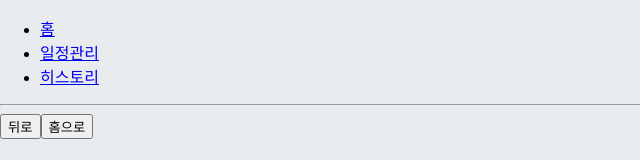
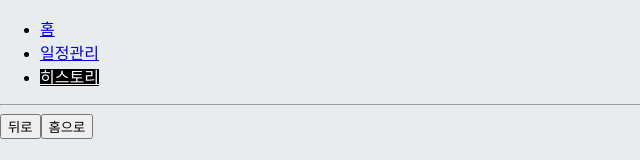
Before and after one commit to detail54/ReactStudy, a React (Create React App) app: page /history in a window 1280 px wide. Shown: the top 160 px of the page, without its empty margins (0-640 px from the left). Built offline with nearby package versions, Linux system fonts and the light colour scheme.

Commit message:
Feat: update Link to NaveLink in App.js

```diff
--- a/src/App.js
+++ b/src/App.js
@@ -1,10 +1,16 @@
 import React from "react";
-import { Link, Route, Switch } from "react-router-dom";
+import { Link, NavLink, Route, Switch } from "react-router-dom";
 import HistoryTutoIndex from "./components/historytutorial/HistoryTutoIndex";
 import RouterTutorialIndex from "./components/routertutorial/RouterTutorialIndex";
 import TodoIndex from './components/todo/TodoIndex';
 
 const App = () => {
+
+  const activeStyleProps = {
+    background: 'black',
+    color: 'white'
+  }
+
   return (
     <>
       <ul>
@@ -12,10 +18,10 @@ const App = () => {
           <Link to="/">홈</Link>
         </li>
         <li>
-          <Link to="/todo">일정관리</Link>
+          <NavLink activeStyle={activeStyleProps} to="/todo">일정관리</NavLink>
         </li>
         <li>
-          <Link to="/history">히스토리</Link>
+          <NavLink activeStyle={activeStyleProps} to="/history">히스토리</NavLink>
         </li>
       </ul>
       <hr />
```
